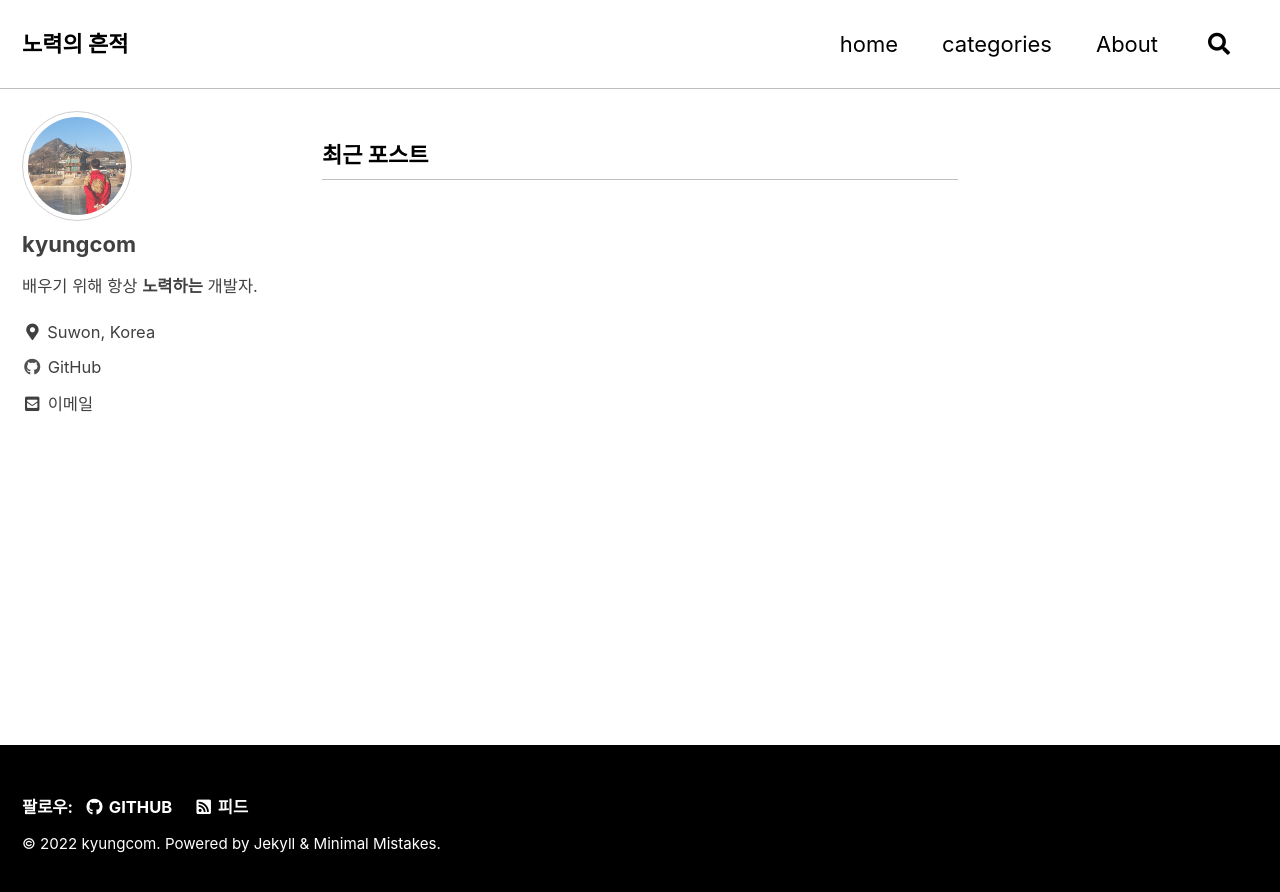
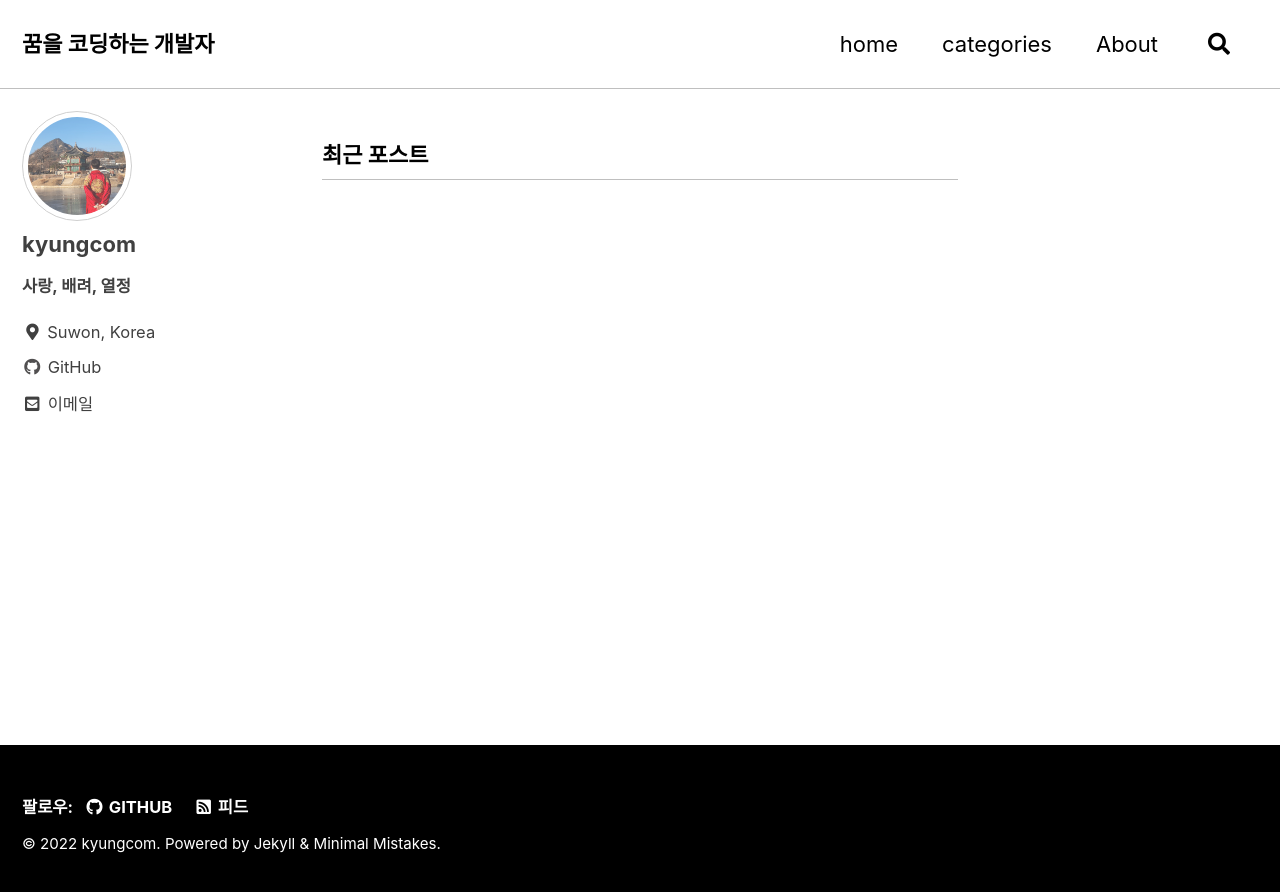
Before and after one commit to kyungcom/kyungcom.github.io, a Jekyll site: the page built from index.html, in a window 1280 px wide. Shown: the top 892 px of the page. Built offline with Jekyll 4.4.1, drawn with Linux system fonts in a browser that asks for light colours; cached includes are drawn as plain includes; the list of posts is cut into pages by our own code.

Commit message:
fix title

```diff
--- a/_config.yml
+++ b/_config.yml
@@ -16,7 +16,7 @@ minimal_mistakes_skin    : "contrast" # "air", "aqua", "contrast", "dark", "dirt
 
 # Site Settings
 locale                   : "ko"
-title                    : "노력의 흔적"
+title                    : "꿈을 코딩하는 개발자"
 title_separator          : "-"
 subtitle                 : # site tagline that appears below site title in masthead
 name                     : "kyungcom"
@@ -103,7 +103,7 @@ analytics:
 author:
   name             : "kyungcom"
   avatar           : "/assets/images/me.jpg" # path of avatar image, e.g. "/assets/images/bio-photo.jpg"
-  bio              : "배우기 위해 항상 **노력하는** 개발자."
+  bio              : "**사랑, 배려, 열정**"
   location         : "Suwon, Korea"
   email            : "qrdlsgh1234@naver.com"
   links:
```
